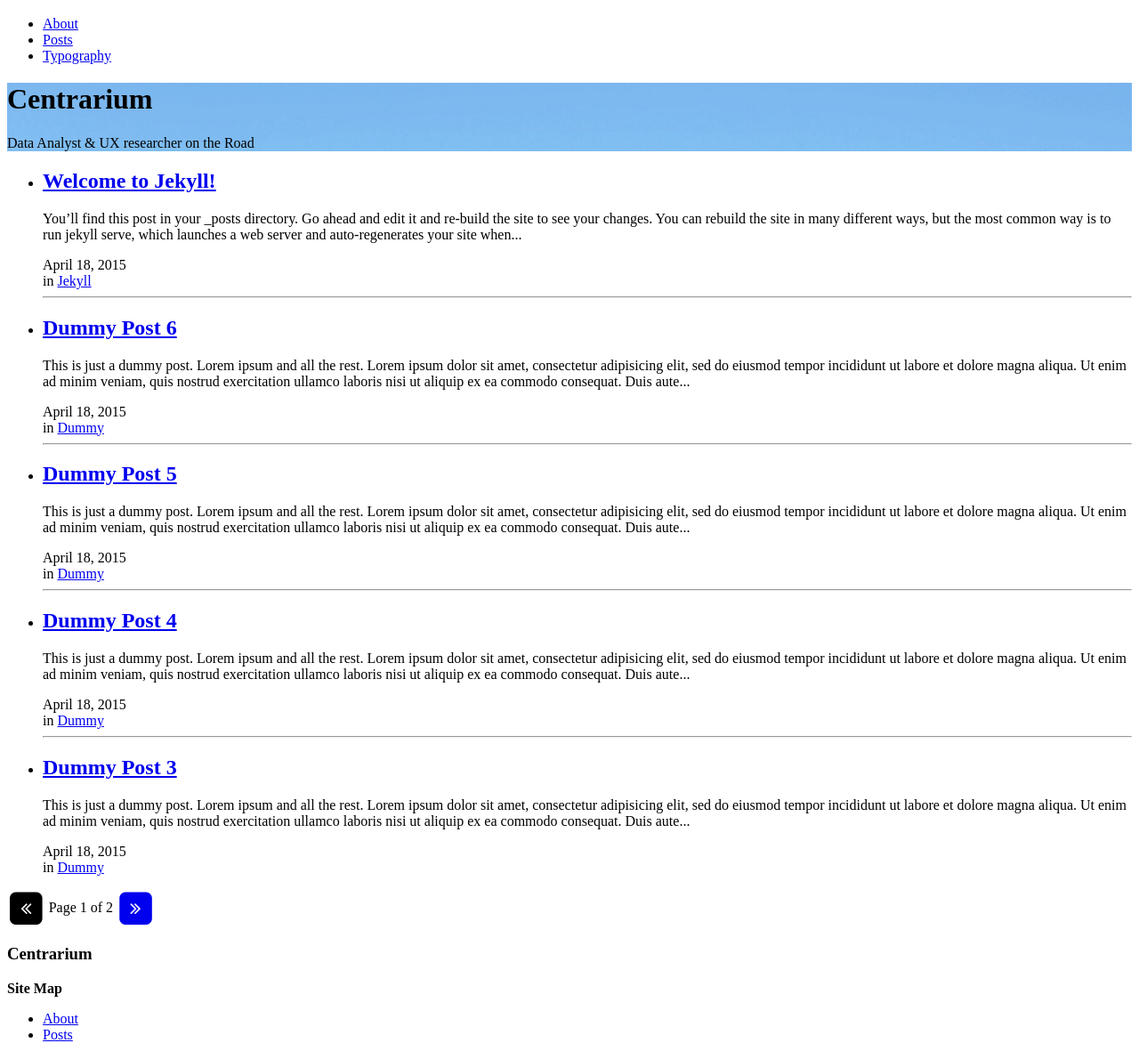
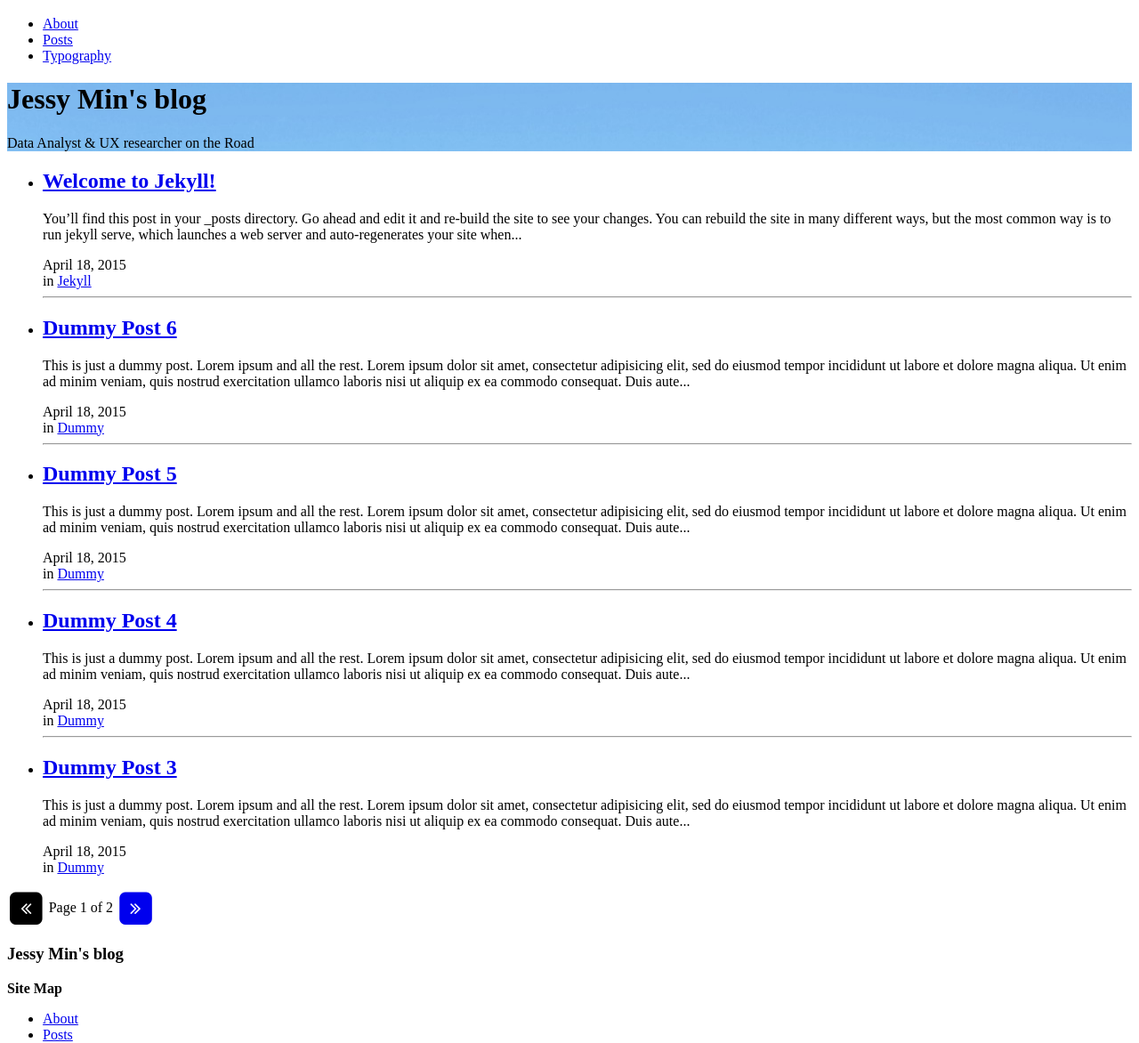
Before and after one commit to JessyMin/jessymin.github.io, a Jekyll site: the page built from index.html, in a window 1280 px wide. Shown: the part 615-1787 px from the top of the page at 89% size. Built offline with Jekyll 4.4.1, drawn with Linux system fonts in a browser that asks for light colours; nearby versions of some CDN libraries; the list of posts is cut into pages by our own code.

Commit message:
update config

```diff
--- a/_config.yml
+++ b/_config.yml
@@ -9,7 +9,7 @@ exclude:
   - "/vendor/"
 
 # Site settings
-title: Centrarium
+title: Jessy Min's blog
 subtitle: "Data Analyst & UX researcher on the Road"
 email: uxinsight
 name: Jessy Min
```
